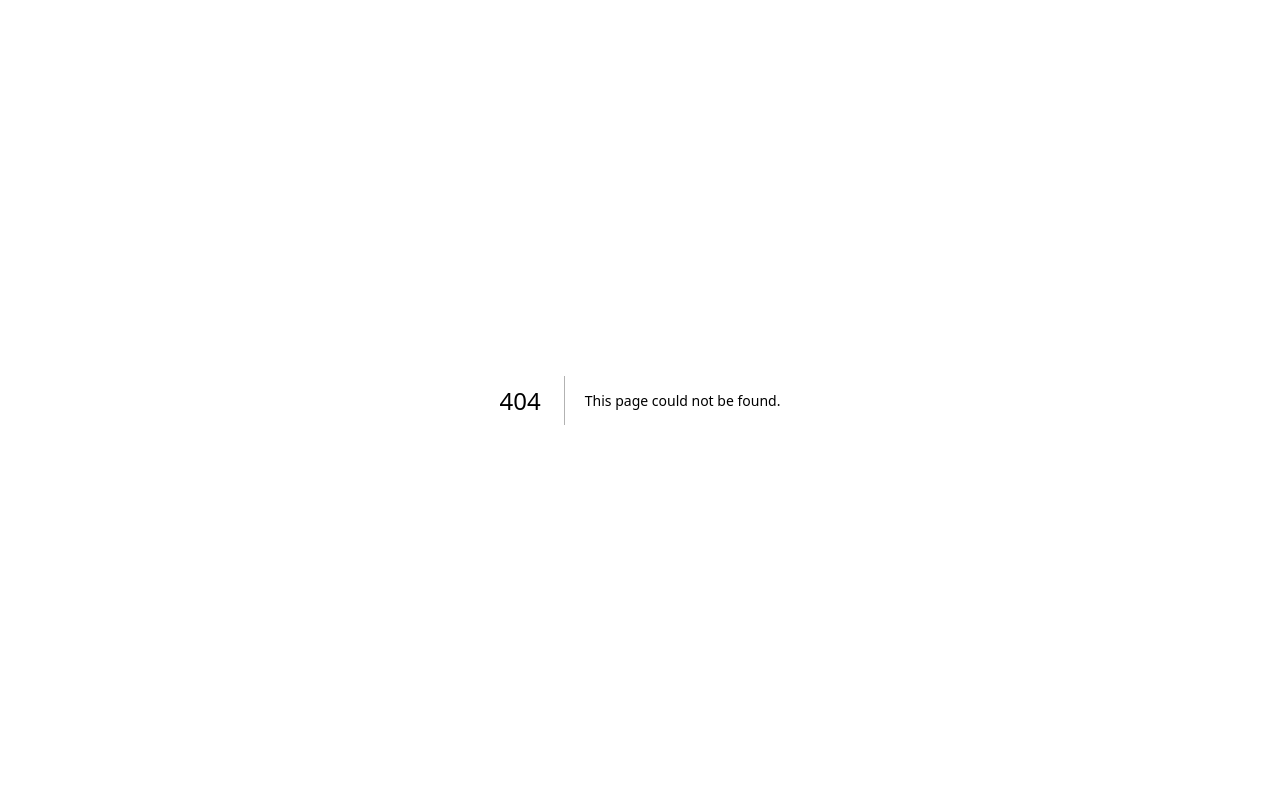
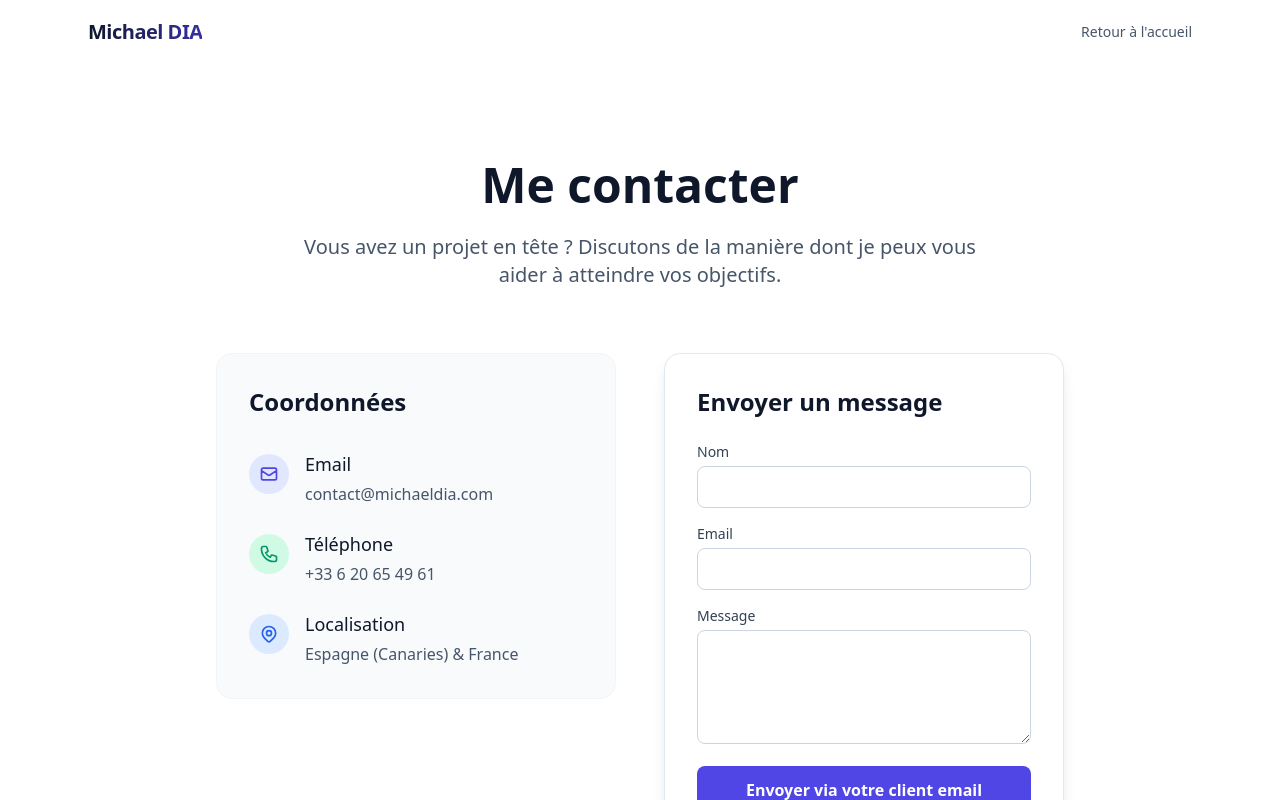
Before and after one commit to mdia12/michaeldiadev, a Next.js app: page /contact in a window 1280 px wide. Before the commit this address had no page. Shown: the top 800 px of the page. Built offline with nearby package versions, Linux system fonts and the light colour scheme.

Commit message:
Feat: Add contact page and update links

```diff
--- /dev/null
+++ b/app/contact/page.tsx
@@ -0,0 +1,113 @@
+import React from 'react';
+import { Metadata } from 'next';
+
+export const metadata: Metadata = {
+  title: 'Contact - Michael DIA',
+  description: 'Prenez contact pour discuter de vos projets IA et Automatisation.',
+};
+
+export default function ContactPage() {
+  return (
+    <div className="min-h-screen bg-white text-slate-800 font-sans">
+      <header className="sticky top-0 z-50 w-full border-b border-white/50 bg-white/80 backdrop-blur-md">
+        <div className="mx-auto flex h-16 max-w-6xl items-center justify-between px-6">
+          <div className="text-xl font-bold tracking-tight bg-gradient-to-r from-slate-900 to-indigo-800 bg-clip-text text-transparent">
+            Michael DIA
+          </div>
+          <div className="flex items-center gap-6">
+            <a href="/" className="text-sm font-medium text-slate-600 hover:text-indigo-600 transition-colors">Retour à l'accueil</a>
+          </div>
+        </div>
+      </header>
+
+      <main className="max-w-4xl mx-auto px-6 py-12 md:py-24">
+        <div className="text-center mb-16">
+          <h1 className="text-4xl md:text-5xl font-bold text-slate-900 mb-6">Me contacter</h1>
+          <p className="text-xl text-slate-600 max-w-2xl mx-auto">
+            Vous avez un projet en tête ? Discutons de la manière dont je peux vous aider à atteindre vos objectifs.
+          </p>
+        </div>
+
+        <div className="grid md:grid-cols-2 gap-12 items-start">
+          {/* Contact Info */}
+          <div className="bg-slate-50 p-8 rounded-2xl border border-slate-100">
+            <h2 className="text-2xl font-bold text-slate-900 mb-8">Coordonnées</h2>
+
+            <div className="space-y-6">
+              <div className="flex items-start">
+                <div className="flex-shrink-0 w-10 h-10 rounded-full bg-indigo-100 flex items-center justify-center text-indigo-600 mt-1">
+                  <svg className="w-5 h-5" fill="none" viewBox="0 0 24 24" stroke="currentColor">
+                    <path strokeLinecap="round" strokeLinejoin="round" strokeWidth={2} d="M3 8l7.89 5.26a2 2 0 002.22 0L21 8M5 19h14a2 2 0 002-2V7a2 2 0 00-2-2H5a2 2 0 00-2 2v10a2 2 0 002 2z" />
+                  </svg>
+                </div>
+                <div className="ml-4">
+                  <h3 className="text-lg font-medium text-slate-900">Email</h3>
+                  <p className="text-slate-600 mt-1">
+                    <a href="mailto:contact@michaeldia.com" className="hover:text-indigo-600 transition-colors">contact@michaeldia.com</a>
+                  </p>
+                </div>
+              </div>
+
+              <div className="flex items-start">
+                <div className="flex-shrink-0 w-10 h-10 rounded-full bg-emerald-100 flex items-center justify-center text-emerald-600 mt-1">
+                  <svg className="w-5 h-5" fill="none" viewBox="0 0 24 24" stroke="currentColor">
+                    <path strokeLinecap="round" strokeLinejoin="round" strokeWidth={2} d="M3 5a2 2 0 012-2h3.28a1 1 0 01.948.684l1.498 4.493a1 1 0 01-.502 1.21l-2.257 1.13a11.042 11.042 0 005.516 5.516l1.13-2.257a1 1 0 011.21-.502l4.493 1.498a1 1 0 01.684.949V19a2 2 0 01-2 2h-1C9.716 21 3 14.284 3 6V5z" />
+                  </svg>
+                </div>
+                <div className="ml-4">
+                  <h3 className="text-lg font-medium text-slate-900">Téléphone</h3>
+                  <p className="text-slate-600 mt-1">+33 6 20 65 49 61</p>
+                </div>
+              </div>
+
+              <div className="flex items-start">
+                <div className="flex-shrink-0 w-10 h-10 rounded-full bg-blue-100 flex items-center justify-center text-blue-600 mt-1">
+                  <svg className="w-5 h-5" fill="none" viewBox="0 0 24 24" stroke="currentColor">
+                    <path strokeLinecap="round" strokeLinejoin="round" strokeWidth={2} d="M17.657 16.657L13.414 20.9a1.998 1.998 0 01-2.827 0l-4.244-4.243a8 8 0 1111.314 0z" />
+                    <path strokeLinecap="round" strokeLinejoin="round" strokeWidth={2} d="M15 11a3 3 0 11-6 0 3 3 0 016 0z" />
+                  </svg>
+                </div>
+                <div className="ml-4">
+                  <h3 className="text-lg font-medium text-slate-900">Localisation</h3>
+                  <p className="text-slate-600 mt-1">Espagne (Canaries) & France</p>
+                </div>
+              </div>
+            </div>
+          </div>
+
+          {/* Form Placeholder / Simple Message */}
+          <div className="bg-white p-8 rounded-2xl border border-slate-200 shadow-lg">
+             <h2 className="text-2xl font-bold text-slate-900 mb-6">Envoyer un message</h2>
+             <form action="mailto:contact@michaeldia.com" method="post" encType="text/plain" className="space-y-4">
+                <div>
+                  <label htmlFor="name" className="block text-sm font-medium text-slate-700 mb-1">Nom</label>
+                  <input type="text" name="name" id="name" required className="w-full px-4 py-2 rounded-lg border border-slate-300 focus:ring-2 focus:ring-indigo-500 focus:border-indigo-500 outline-none transition-all" />
+                </div>
+                <div>
+                  <label htmlFor="email" className="block text-sm font-medium text-slate-700 mb-1">Email</label>
+                  <input type="email" name="email" id="email" required className="w-full px-4 py-2 rounded-lg border border-slate-300 focus:ring-2 focus:ring-indigo-500 focus:border-indigo-500 outline-none transition-all" />
+                </div>
+                <div>
+                  <label htmlFor="message" className="block text-sm font-medium text-slate-700 mb-1">Message</label>
+                  <textarea name="message" id="message" rows={4} required className="w-full px-4 py-2 rounded-lg border border-slate-300 focus:ring-2 focus:ring-indigo-500 focus:border-indigo-500 outline-none transition-all"></textarea>
+                </div>
+                <button type="submit" className="w-full py-3 px-6 rounded-lg bg-indigo-600 text-white font-semibold hover:bg-indigo-700 hover:shadow-lg hover:-translate-y-0.5 transition-all duration-200">
+                  Envoyer via votre client email
+                </button>
+             </form>
+             <p className="mt-4 text-xs text-slate-400 text-center">
+               Ce formulaire ouvrira votre logiciel de messagerie par défaut.
+             </p>
+          </div>
+
+        </div>
+      </main>
+
+      <footer className="bg-slate-50 border-t border-slate-200 mt-12 py-12 text-center">
+        <div className="text-slate-400 text-xs">
+          &copy; {new Date().getFullYear()} Michael DIA. Tous droits réservés.
+        </div>
+      </footer>
+    </div>
+  );
+}
--- a/app/en/page.tsx
+++ b/app/en/page.tsx
@@ -20,7 +20,7 @@ export default function PresentationPageEn() {
             <nav className="hidden md:flex items-center gap-6 text-sm font-medium text-slate-600">
               <a href="#projects" className="hover:text-indigo-600 transition-colors">Projects</a>
               <a href="#expertise" className="hover:text-indigo-600 transition-colors">Expertise</a>
-              <a href="#contact" className="hover:text-indigo-600 transition-colors">Contact</a>
+              <a href="/contact" className="hover:text-indigo-600 transition-colors">Contact</a>
             </nav>
             <div className="flex gap-2 text-sm font-medium">
               <a href="/" className="text-slate-400 hover:text-indigo-600 transition-colors">FR</a>
@@ -61,10 +61,10 @@ export default function PresentationPageEn() {
             Download Profile
           </a>
           <a
-            href="mailto:contact@michaeldia.com"
+            href="/contact"
             className="inline-flex items-center justify-center px-8 py-4 border border-slate-200 text-base font-medium rounded-full text-slate-700 bg-white hover:bg-slate-50 hover:border-indigo-200 hover:text-indigo-600 transition-all duration-200"
           >
-            Contact Me
+            Contact me
           </a>
         </div>
       </section>
@@ -380,7 +380,7 @@ export default function PresentationPageEn() {
 
           <div className="flex flex-col sm:flex-row gap-4 justify-center">
              <a
-              href="mailto:contact@michaeldia.com"
+              href="/contact"
               className="inline-flex items-center justify-center px-8 py-4 text-lg font-bold rounded-full text-white bg-slate-900 hover:bg-slate-800 hover:scale-105 transition-all duration-200 shadow-lg"
             >
               Start a conversation
--- a/app/es/page.tsx
+++ b/app/es/page.tsx
@@ -20,7 +20,7 @@ export default function PresentationPageEs() {
             <nav className="hidden md:flex items-center gap-6 text-sm font-medium text-slate-600">
               <a href="#projects" className="hover:text-indigo-600 transition-colors">Proyectos</a>
               <a href="#expertise" className="hover:text-indigo-600 transition-colors">Experiencia</a>
-              <a href="#contact" className="hover:text-indigo-600 transition-colors">Contacto</a>
+              <a href="/contact" className="hover:text-indigo-600 transition-colors">Contacto</a>
             </nav>
              <div className="flex gap-2 text-sm font-medium">
               <a href="/" className="text-slate-400 hover:text-indigo-600 transition-colors">FR</a>
@@ -61,7 +61,7 @@ export default function PresentationPageEs() {
             Descargar perfil
           </a>
           <a
-            href="mailto:contact@michaeldia.com"
+            href="/contact"
             className="inline-flex items-center justify-center px-8 py-4 border border-slate-200 text-base font-medium rounded-full text-slate-700 bg-white hover:bg-slate-50 hover:border-indigo-200 hover:text-indigo-600 transition-all duration-200"
           >
             Contactarme
@@ -380,7 +380,7 @@ export default function PresentationPageEs() {
 
           <div className="flex flex-col sm:flex-row gap-4 justify-center">
              <a
-              href="mailto:contact@michaeldia.com"
+              href="/contact"
               className="inline-flex items-center justify-center px-8 py-4 text-lg font-bold rounded-full text-white bg-slate-900 hover:bg-slate-800 hover:scale-105 transition-all duration-200 shadow-lg"
             >
               Iniciar una conversación
--- a/app/page.tsx
+++ b/app/page.tsx
@@ -20,7 +20,7 @@ export default function PresentationPage() {
             <nav className="hidden md:flex items-center gap-6 text-sm font-medium text-slate-600">
               <a href="#projects" className="hover:text-indigo-600 transition-colors">Projets</a>
               <a href="#expertise" className="hover:text-indigo-600 transition-colors">Expertise</a>
-              <a href="#contact" className="hover:text-indigo-600 transition-colors">Contact</a>
+              <a href="/contact" className="hover:text-indigo-600 transition-colors">Contact</a>
             </nav>
             <div className="flex gap-2 text-sm font-medium">
               <a href="/" className="text-indigo-600 font-bold pb-1 link-underline">FR</a>
@@ -61,7 +61,7 @@ export default function PresentationPage() {
             Télécharger mon profil
           </a>
           <a
-            href="mailto:contact@michaeldia.com"
+            href="/contact"
             className="inline-flex items-center justify-center px-8 py-4 border border-slate-200 text-base font-medium rounded-full text-slate-700 bg-white hover:bg-slate-50 hover:border-indigo-200 hover:text-indigo-600 transition-all duration-200"
           >
             Me contacter
@@ -382,7 +382,7 @@ export default function PresentationPage() {
 
           <div className="flex flex-col sm:flex-row gap-4 justify-center">
              <a
-              href="mailto:contact@michaeldia.com"
+              href="/contact"
               className="inline-flex items-center justify-center px-8 py-4 text-lg font-bold rounded-full text-white bg-slate-900 hover:bg-slate-800 hover:scale-105 transition-all duration-200 shadow-lg"
             >
               Démarrer une conversation
```
